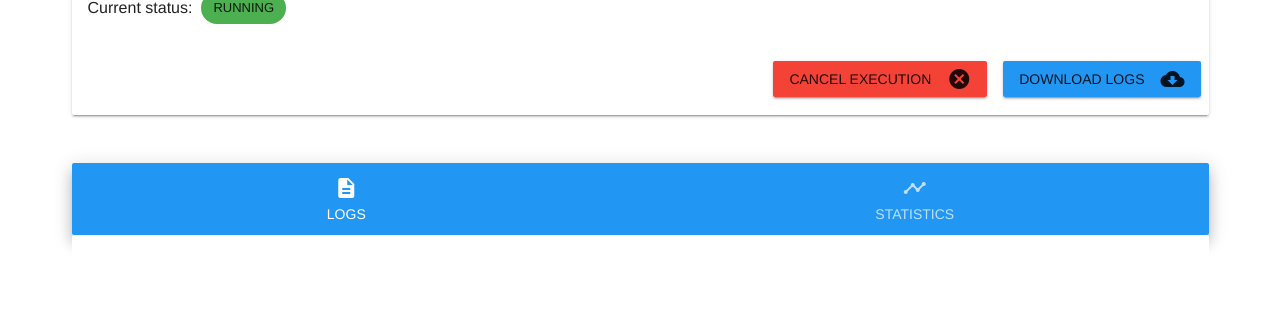
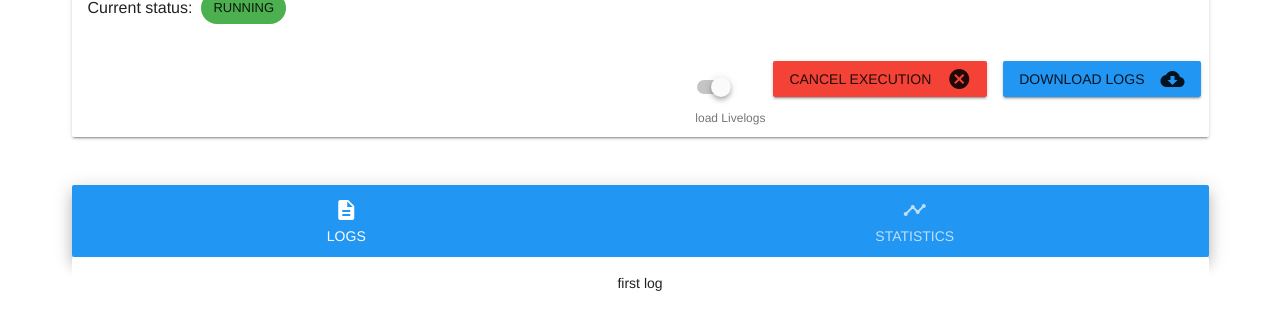
Before and after one commit to cormensratio/hafenkran-client, a Vue app: page /execution/1 in a window 1280 px wide. Shown: the part 332-662 px from the top of the page. Built offline with nearby package versions, Linux system fonts and the light colour scheme; no server answers.

Commit message:
EPDS02-126 logs get pulled from server and showed in "logs" field, button to toggle live logs on or off

```diff
--- a/src/components/views/ExecutionDetailsPage.vue
+++ b/src/components/views/ExecutionDetailsPage.vue
@@ -19,6 +19,8 @@
             </div>
           </v-card-text>
           <div class="buttons">
+            <v-switch class="logs justify-end" v-model="showingLogs"
+                      messages="load Livelogs"></v-switch>
             <v-btn class="red" :disabled="cancelButtonDisabled"
                    @click="terminateExecution(execution.id)">
               Cancel execution
@@ -48,6 +50,7 @@
             <div v-if="activetab === 1" class="tab-content">
               <v-card flat>
                 <v-card-text class="logs">
+                  <div v-for="log in logs" :key="log.title">{{ log.title }}</div>
                 </v-card-text>
               </v-card>
             </div>
@@ -71,6 +74,7 @@ import moment from 'moment';
 import BasePage from '../baseComponents/BasePage';
 import { timeStampMixin } from '../../mixins/TimeStamp';
 import StatusCell from '../baseComponents/StatusCell';
+import ExecutionDetailService from '../../service/ExecutionDetailService';
 
 
 export default {
@@ -82,6 +86,8 @@ export default {
       execution: {},
       runtime: '',
       activetab: 1,
+      logs: [{ title: 'first log' }],
+      showingLogs: true,
     };
   },
   props: {
@@ -145,6 +151,17 @@ export default {
           this.execution = execution;
         }
       });
+    setInterval(() => {
+      if (this.showingLogs === true) {
+        ExecutionDetailService.getExecutionResultsbyId(this.executionId)
+          .then((newLog) => {
+            console.log(newLog);
+            if (!isNil(newLog)) {
+              this.logs.push({ title: newLog + this.logs.length });
+            }
+          });
+      }
+    }, 1000);
   },
   beforeUpdate() {
     this.calculateRuntime();
--- a/src/service/ExecutionDetailService.js
+++ b/src/service/ExecutionDetailService.js
@@ -1,10 +1,10 @@
+import { serviceUrl } from '../store/ExecutionStore';
 import ApiService from './ApiService';
-import { serviceUrl } from '../store/ExecutionStore';
 
 export default class ExecutionResultService {
   static async getExecutionResultsbyId(id) {
     const result = await ApiService.doGet(`${serviceUrl}/executions/${id}/logs`);
-    if (!result.isNil) {
+    if (result !== 'undefined') {
       return result;
     }
     return 'No logs';
```
